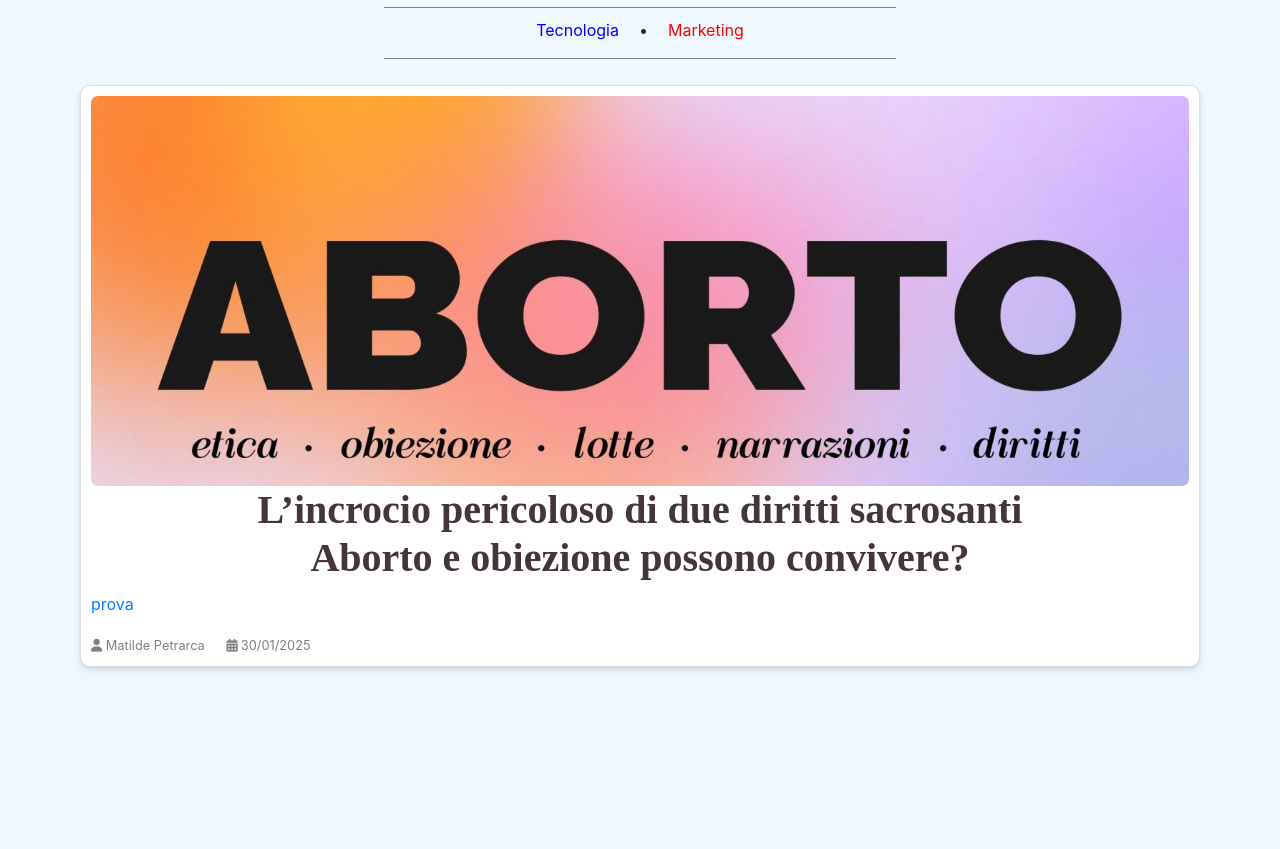
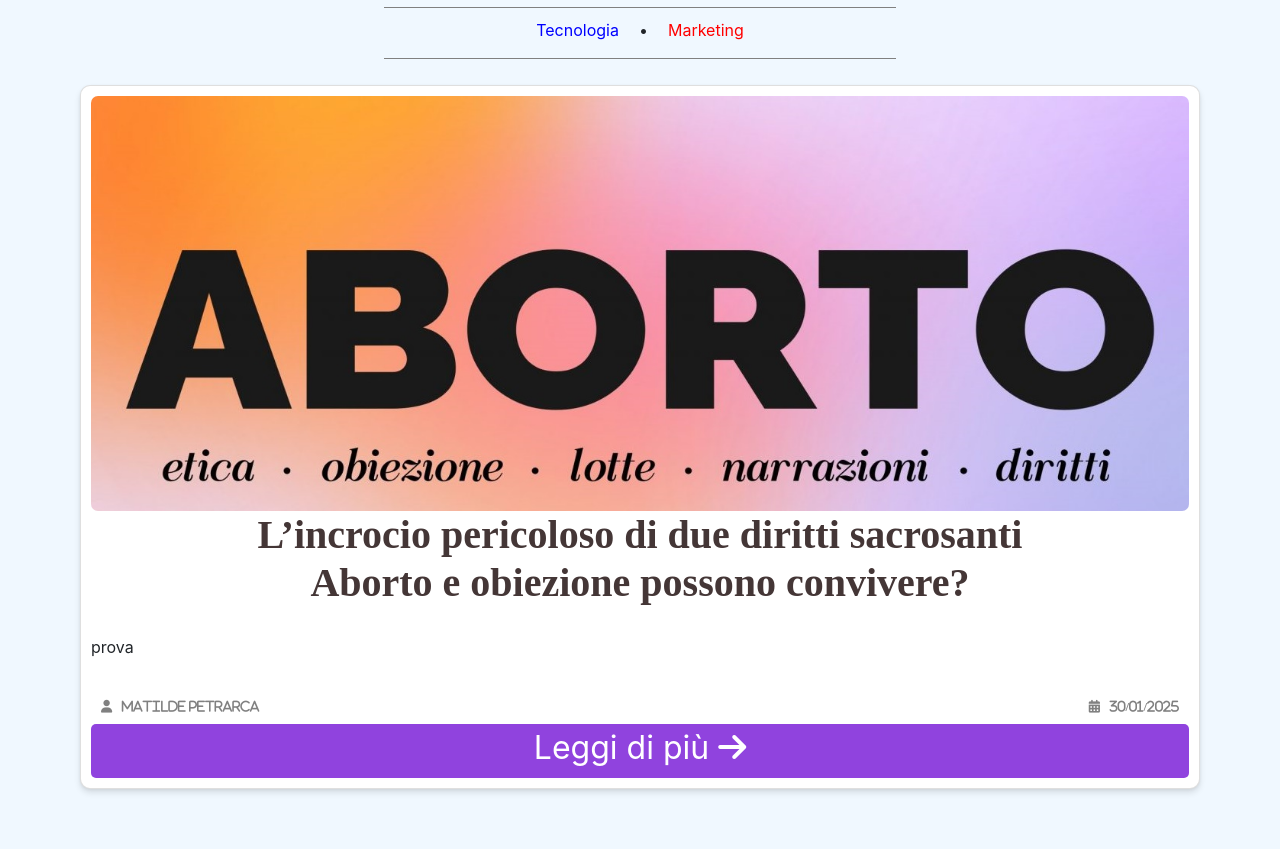
Before and after one commit to ilkamyz/ilcaffeimf, a Django app: page / in a window 1280 px wide. Shown: the part 220-1069 px from the top of the page. Before the commit the page ends 891 px from the top, so only its background shows below. Run offline with Django 5.2, Linux system fonts and the light colour scheme; data comes from the database, SQL or seed files in the repository; some libraries are stand-ins or nearby versions.

Commit message:
Update home.html

```diff
--- a/Giornalino/giornalino/articoli/templates/home.html
+++ b/Giornalino/giornalino/articoli/templates/home.html
@@ -189,12 +189,26 @@
         }
 
 
-        .info,
-        small {
+        .info, small {
+            color: grey;
+            margin: 10px auto;
+
+        }
+
+        .uf{
+            color: grey;
+            position: relative;
+            display: flex;
+            justify-content: space-between;
+            padding: 10px;
+            font-size: 0.8rem;
+        }
+
+
+        small{
             color: grey;
             margin: 10px auto;
         }
-
 
         /* Comportamento responsive */
         @media (max-width: 900px) {
@@ -344,17 +358,18 @@
 
                     {% endif %}
                     <img src='{{ articolo.immagine.url }}'
-                        style=" object-fit: cover; padding: 0px; border-radius: 7px; width: 100%; height: 90%;"> <a
-                        href="{% url 'dettaglio_articolo' articolo.id %}">
+                        style=" object-fit: cover; padding: 0px; border-radius: 7px; width: 100%; height: 90%;">
                         <h1
                             style="color: rgb(68, 54, 54); text-align: center; font-weight: bold; font-family: 'Times New Roman', Times, serif;">
                             {{ articolo.titolo |safe }}</h1>
                         <p class="info">{{ articolo.descrizione_breve |safe}}</p>
-                        <small>
-                            <i class="fas fa-user"></i> {{ articolo.autore }} &nbsp;&nbsp;&nbsp;&nbsp;
-                            <i class="fas fa-calendar-alt">&nbsp;</i>{{ articolo.data_pubblicazione|date:"d/m/Y" }}
-                        </small>
-                    </a>
+                        <div  class="uf">
+                            <i class="fas fa-user">&nbsp;&nbsp;&nbsp;{{ articolo.autore }} </i>
+                            <i class="fas fa-calendar-alt">&nbsp;&nbsp;&nbsp;{{ articolo.data_pubblicazione|date:"d/m/Y" }}</i>
+                        </div>
+
+                        <a href="{% url 'dettaglio_articolo' articolo.id %}" style="color: white; font-size: 2.5vw; align-items: center; background-color: rgb(144, 67, 222); border-radius: 5px; height: 10vh; text-decoration: none; text-align: center;"> Leggi di più <i class="fa-solid fa-arrow-right"></i></a>
+
                 </div>
                 {% endif %}
                 {% endfor %}
```
